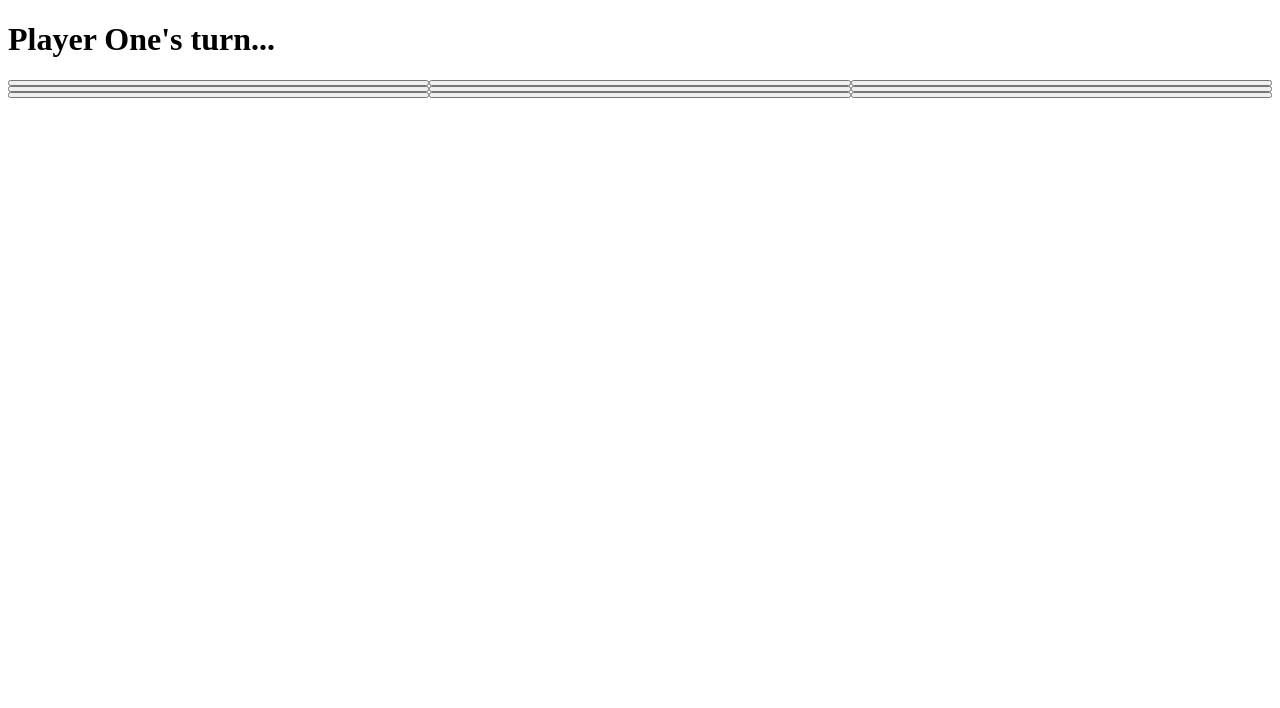
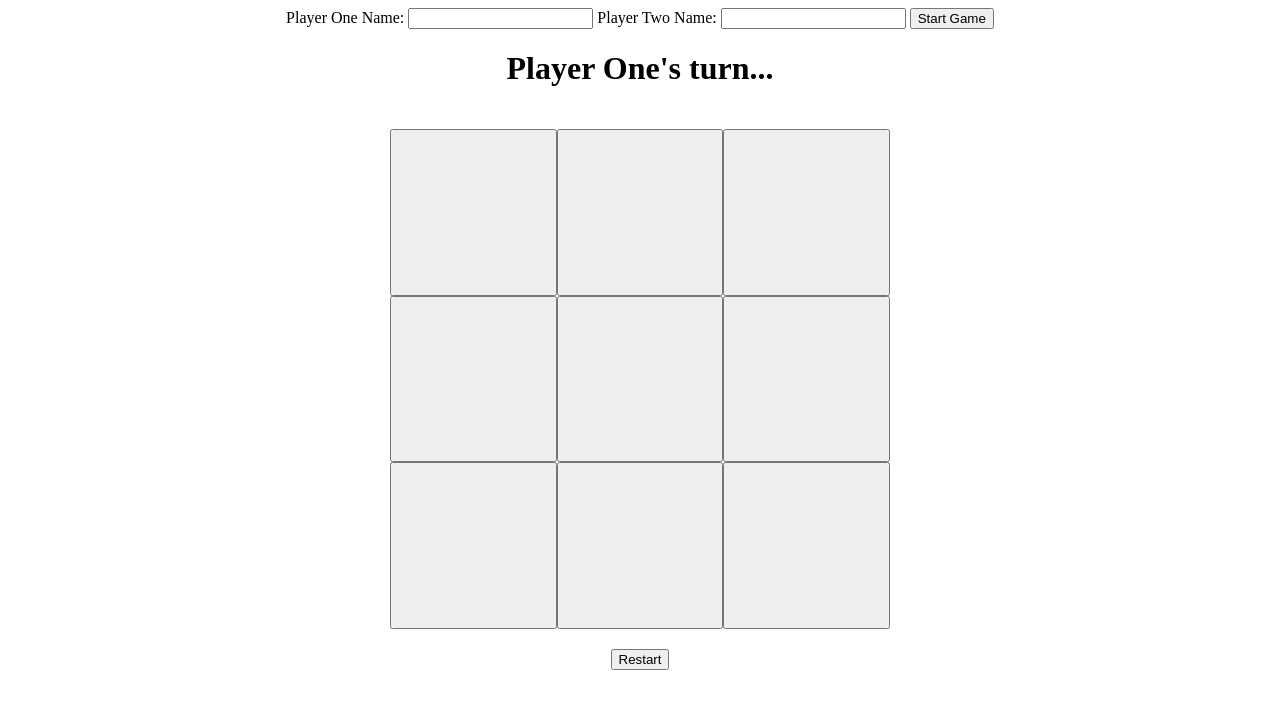
Before and after one commit to patrickly1/Tic_Tac_Toe, a plain HTML site: page index.html in a window 1280 px wide. Drawn offline with Linux system fonts and the light colour scheme.

Commit message:
Finished UI using DOM, and added QoL features such as name input, restart button, and results displying element. Also add minimal CSS

```diff
--- a/index.html
+++ b/index.html
@@ -7,11 +7,21 @@
     <link rel="stylesheet" href="styles.css">
     <script src="javascript.js" defer></script>
 </head>
-<body>
+<body></body>
     <div class="container">
+        <form id="nameForm">
+            <label for="player1">Player One Name:</label>
+            <input type="text" id="player1" name="player1" required>
+
+            <label for="player2">Player Two Name:</label>
+            <input type="text" id="player2" name="player2" required>
+
+            <button type="button" id="startButton">Start Game</button>
+        </form>
         <h1 class="turn"></h1>
         <div class="board"></div>
         <div class="results"></div>
+        <button type="button" id="restartButton">Restart</button>
     </div>
 </body>
 </html>
--- a/javascript.js
+++ b/javascript.js
@@ -59,6 +59,10 @@ function Game(
 
     const switchPlayerTurn = () => {
         activePlayer = activePlayer === players[0] ? players[1] : players[0];
+    }
+
+    const resetWinner = () => {
+        winner = null;
     }
 
     const getActivePlayer = () => activePlayer;
@@ -139,17 +143,23 @@ function Game(
     return {
         playRound,
         //getWinner,
+        resetWinner,
+        switchPlayerTurn,
         getActivePlayer,
         getBoard: board.getBoard
     };
 }
 
 //add UI
+
+
 function ScreenController(){
-    const game = Game();
+    let game = Game();
     const playerTurnDiv = document.querySelector(".turn");
     const boardDiv = document.querySelector(".board");
     const resultsDiv = document.querySelector(".results");
+
+    const nameForm = document.getElementById("nameForm");
 
     //let winner = game.getWinner();
 
@@ -199,12 +209,52 @@ function ScreenController(){
         }
     }
 
-    boardDiv.addEventListener("click", clickHandlerBoard);
+    function startGame(){
+        let player1Name = document.getElementById("player1").value || "Player One";
+        let player2Name = document.getElementById("player2").value || "Player Two";
+
+        game = Game(player1Name, player2Name);
+
+        nameForm.style.display = "none";
+        updateScreen();
+
+        boardDiv.addEventListener("click", clickHandlerBoard);
+    }
+
+    const startButton = document.getElementById("startButton");
+    startButton.addEventListener("click", startGame);
+
+    //boardDiv.addEventListener("click", clickHandlerBoard);
+
+    function restartGame(){
+        //reset board
+        game.getBoard().forEach(row => {
+            row.forEach(cell => {
+                cell.addValue(null);
+            });
+        });
+
+        //reset player turn
+        game.switchPlayerTurn();
+
+        //reset winner
+        game.resetWinner();
+
+        updateScreen();
+
+        resultsDiv.textContent = "";
+    }
+
+    const restartButton = document.getElementById("restartButton");
+    restartButton.addEventListener("click", restartGame);
 
     updateScreen();
 }
 
-ScreenController();
+window.addEventListener("DOMContentLoaded", function() {
+    ScreenController();
+})
+
 
 //const myGame = new Game(); // create an instance of the game
 //myGame.playRound(0, 0);
--- a/styles.css
+++ b/styles.css
@@ -1,5 +1,24 @@
+.container {
+    display: flex;
+    flex-direction: column;
+    justify-content: center;
+    align-items: center;
+    text-align: center;
+}
+
 .board {
     display: grid;
+    height: 500px;
+    width: 500px;
     grid-template-rows: repeat(3, 1fr);
     grid-template-columns: repeat(3, 1fr);
+    margin: 20px;
 }
+
+.cell {
+    display: flex;
+    justify-content: center;
+    align-items: center;
+    text-align: center;
+    font-size: 2rem;
+}
```
